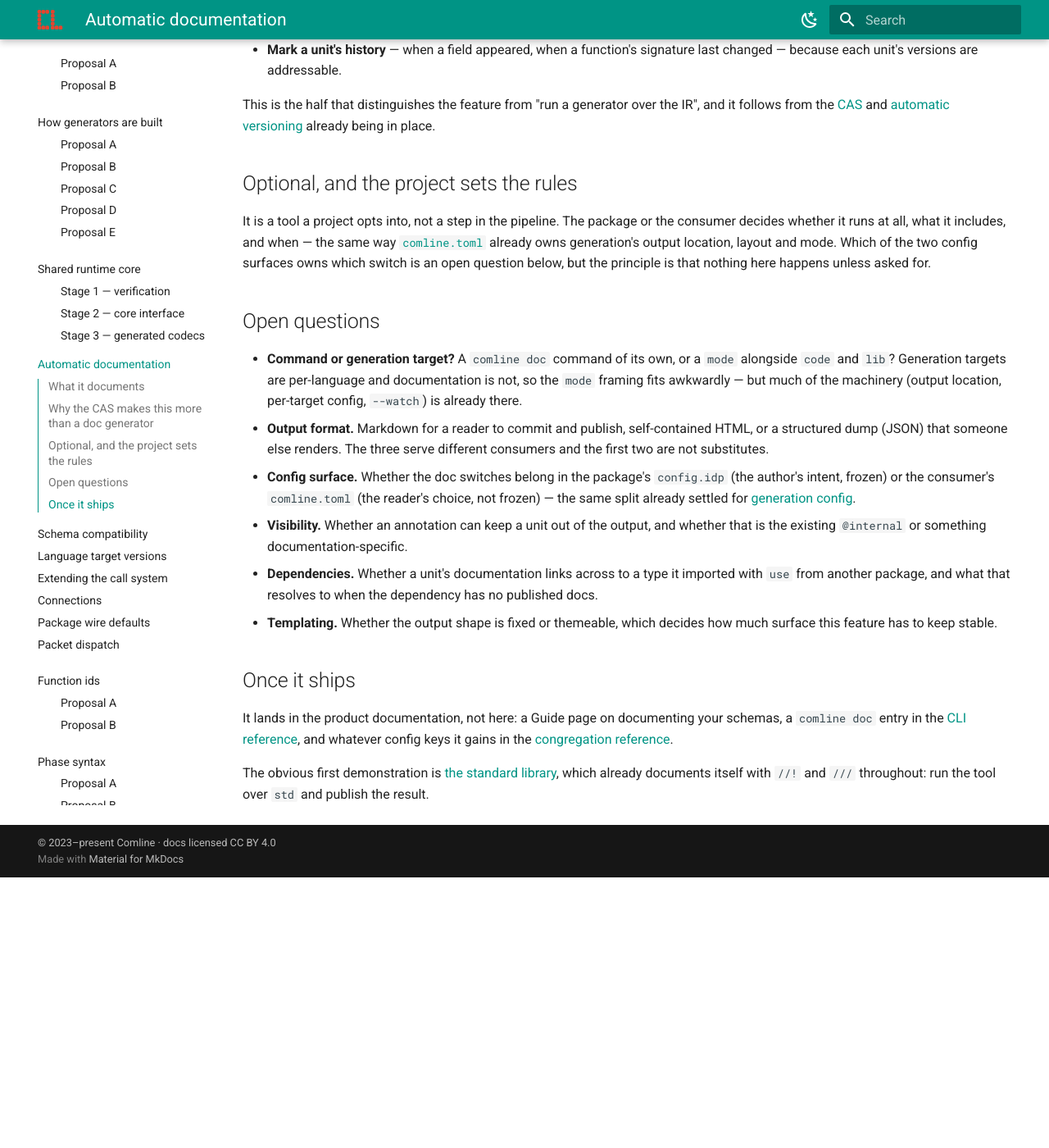
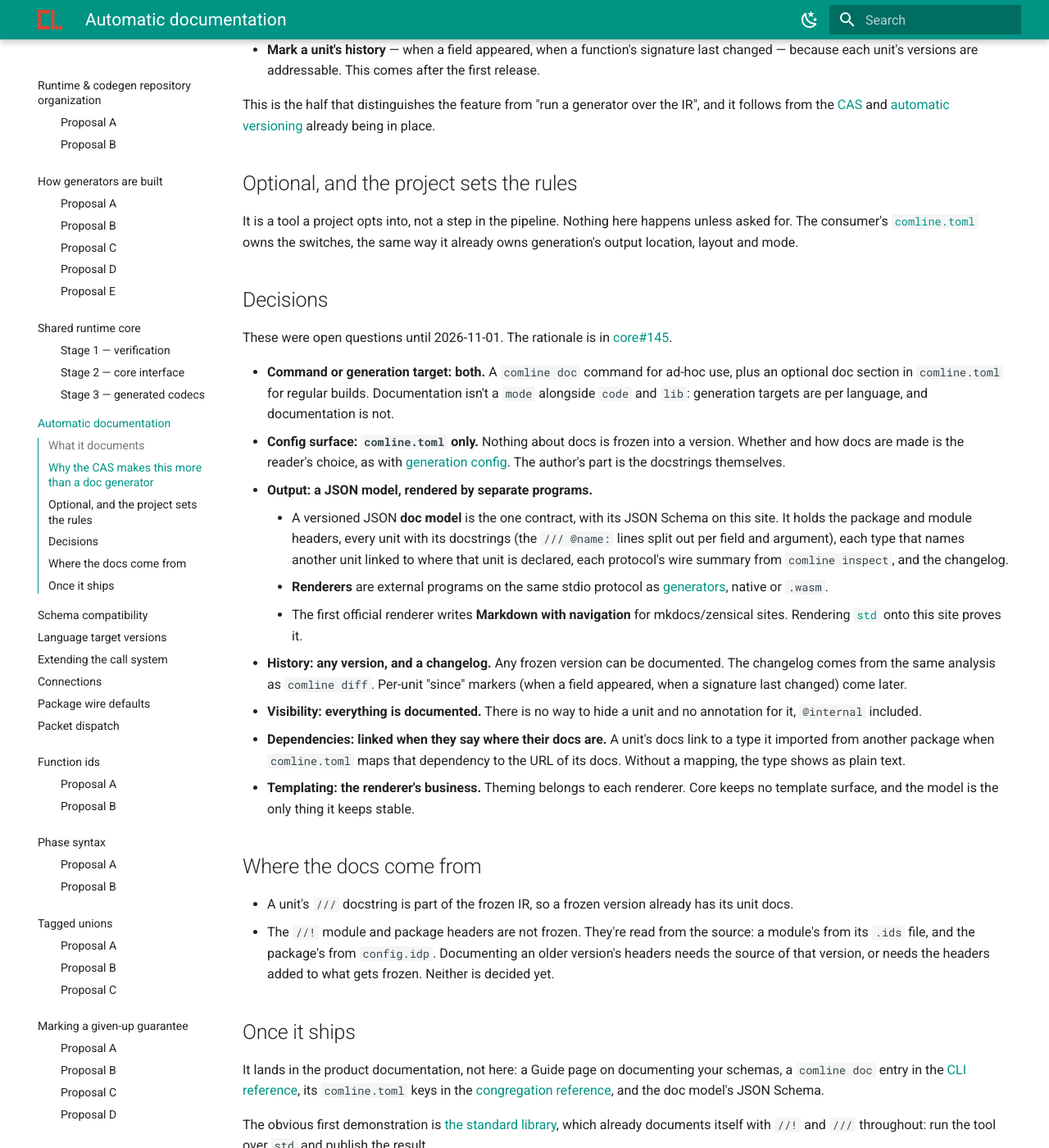
Before and after one commit to ComlineProject/docs, an MkDocs documentation site: the page built from docs/docs/proposals/auto-documentation.md, in a window 1280 px wide and 1400 px high, scrolled down 936 px. Shown: the whole window at 82% size. Built offline with MkDocs 1.6.1 and Material for MkDocs 9.7.7, drawn with Linux system fonts in a browser that asks for light colours; the version menu is left out; before the commit the page ends 2006 px from its top, so only the background shows below that; some of the changed text lies outside the part shown.

Commit message:
proposals: automatic documentation is decided
The open questions become the decisions from core#145: both a command
and comline.toml config, a versioned JSON doc model rendered by external
programs, any frozen version plus a changelog from diff, everything
documented with no hiding, dependency links by URL, and theming left to
each renderer.

```diff
--- a/docs/docs/proposals/auto-documentation.md
+++ b/docs/docs/proposals/auto-documentation.md
@@ -1,7 +1,10 @@
 # Automatic Documentation
 
-Status: **draft** — the shape below defines what the feature *is*; none of it is
-implemented, and the open questions at the end are genuinely open.
+Status: **accepted** · decided 2026-11-01 · tracked in
+[core#145](https://github.com/ComlineProject/core/issues/145) · the doc model is
+being built in core
+([core#151](https://github.com/ComlineProject/core/pull/151)); the command,
+config and renderers are not built yet
 
 **The idea:** an optional tool that reads a built package and emits
 human-readable documentation for the units a user declared in it — structs,
@@ -43,7 +46,8 @@ conventional one cannot:
   in `0.3.0`" is already computable; rendering it as prose next to the affected
   units is the new part.
 - **Mark a unit's history** — when a field appeared, when a function's signature
-  last changed — because each unit's versions are addressable.
+  last changed — because each unit's versions are addressable. This comes after
+  the first release.
 
 This is the half that distinguishes the feature from "run a generator over the
 IR", and it follows from the
@@ -52,40 +56,65 @@ IR", and it follows from the
 
 ## Optional, and the project sets the rules
 
-It is a tool a project opts into, not a step in the pipeline. The package or the
-consumer decides whether it runs at all, what it includes, and when — the same
-way [`comline.toml`](../reference/congregation/comline-toml.md) already owns
-generation's output location, layout and mode. Which of the two config surfaces
-owns which switch is an open question below, but the principle is that nothing
-here happens unless asked for.
+It is a tool a project opts into, not a step in the pipeline. Nothing here
+happens unless asked for. The consumer's
+[`comline.toml`](../reference/congregation/comline-toml.md) owns the switches,
+the same way it already owns generation's output location, layout and mode.
 
-## Open questions
+## Decisions
 
-- **Command or generation target?** A `comline doc` command of its own, or a
-  `mode` alongside `code` and `lib`? Generation targets are per-language and
-  documentation is not, so the `mode` framing fits awkwardly — but much of the
-  machinery (output location, per-target config, `--watch`) is already there.
-- **Output format.** Markdown for a reader to commit and publish, self-contained
-  HTML, or a structured dump (JSON) that someone else renders. The three serve
-  different consumers and the first two are not substitutes.
-- **Config surface.** Whether the doc switches belong in the package's
-  `config.idp` (the author's intent, frozen) or the consumer's `comline.toml`
-  (the reader's choice, not frozen) — the same split already settled for
-  [generation config](../design/consumer-generation-config.md).
-- **Visibility.** Whether an annotation can keep a unit out of the output, and
-  whether that is the existing `@internal` or something documentation-specific.
-- **Dependencies.** Whether a unit's documentation links across to a type it
-  imported with `use` from another package, and what that resolves to when the
-  dependency has no published docs.
-- **Templating.** Whether the output shape is fixed or themeable, which decides
-  how much surface this feature has to keep stable.
+These were open questions until 2026-11-01. The rationale is in
+[core#145](https://github.com/ComlineProject/core/issues/145).
+
+- **Command or generation target: both.** A `comline doc` command for ad-hoc
+  use, plus an optional doc section in `comline.toml` for regular builds.
+  Documentation isn't a `mode` alongside `code` and `lib`: generation targets
+  are per language, and documentation is not.
+- **Config surface: `comline.toml` only.** Nothing about docs is frozen into a
+  version. Whether and how docs are made is the reader's choice, as with
+  [generation config](../design/consumer-generation-config.md). The author's
+  part is the docstrings themselves.
+- **Output: a JSON model, rendered by separate programs.**
+    - A versioned JSON **doc model** is the one contract, with its JSON Schema
+      on this site. It holds the package and module headers, every unit with its
+      docstrings (the `/// @name:` lines split out per field and argument), each
+      type that names another unit linked to where that unit is declared, each
+      protocol's wire summary from `comline inspect`, and the changelog.
+    - **Renderers** are external programs on the same stdio protocol as
+      [generators](../reference/generator-protocol.md), native or `.wasm`.
+    - The first official renderer writes **Markdown with navigation** for
+      mkdocs/zensical sites. Rendering [`std`](../guide/idl/use.md#the-standard-library)
+      onto this site proves it.
+- **History: any version, and a changelog.** Any frozen version can be
+  documented. The changelog comes from the same analysis as `comline diff`.
+  Per-unit "since" markers (when a field appeared, when a signature last
+  changed) come later.
+- **Visibility: everything is documented.** There is no way to hide a unit and
+  no annotation for it, `@internal` included.
+- **Dependencies: linked when they say where their docs are.** A unit's docs
+  link to a type it imported from another package when `comline.toml` maps that
+  dependency to the URL of its docs. Without a mapping, the type shows as plain
+  text.
+- **Templating: the renderer's business.** Theming belongs to each renderer.
+  Core keeps no template surface, and the model is the only thing it keeps
+  stable.
+
+## Where the docs come from
+
+- A unit's `///` docstring is part of the frozen IR, so a frozen version
+  already has its unit docs.
+- The `//!` module and package headers are not frozen. They're read from the
+  source: a module's from its `.ids` file, and the package's from `config.idp`.
+  Documenting an older version's headers needs the source of that version, or
+  needs the headers added to what gets frozen. Neither is decided yet.
 
 ## Once it ships
 
 It lands in the product documentation, not here: a Guide page on documenting
 your schemas, a `comline doc` entry in the
-[CLI reference](../reference/cli.md), and whatever config keys it gains in the
-[congregation reference](../reference/congregation/index.md).
+[CLI reference](../reference/cli.md), its `comline.toml` keys in the
+[congregation reference](../reference/congregation/index.md), and the doc
+model's JSON Schema.
 
 The obvious first demonstration is
 [the standard library](../guide/idl/use.md#the-standard-library), which already
```
Also changed, not shown: other parts of docs/docs/proposals/auto-documentation.md (+1 -1 lines), docs/docs/proposals/index.md (+2 -1 lines).
